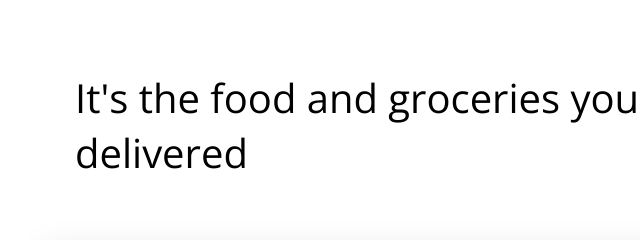
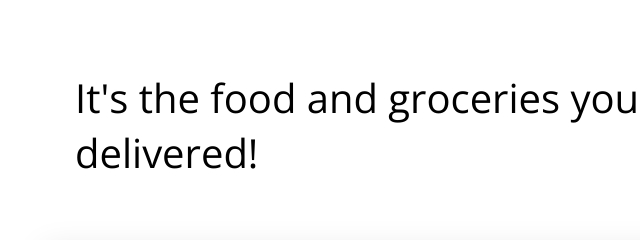
Before and after one commit to developer-rehanraza/Food-Panda-Clone, a plain HTML site: page index.html in a window 1280 px wide. Shown: the part 138-378 px from the top of the page, 21-661 px from the left. Drawn offline with nearby package versions, Linux system fonts and the light colour scheme.

Commit message:
changed text

```diff
--- a/index.html
+++ b/index.html
@@ -106,7 +106,7 @@
             <div class="max-w-xl">
 
                 <h3>
-                    It's the food and groceries you love, delivered
+                    It's the food and groceries you love, delivered!
                 </h3>
                 <div class="actions">
                     <div class="input-container">
```
